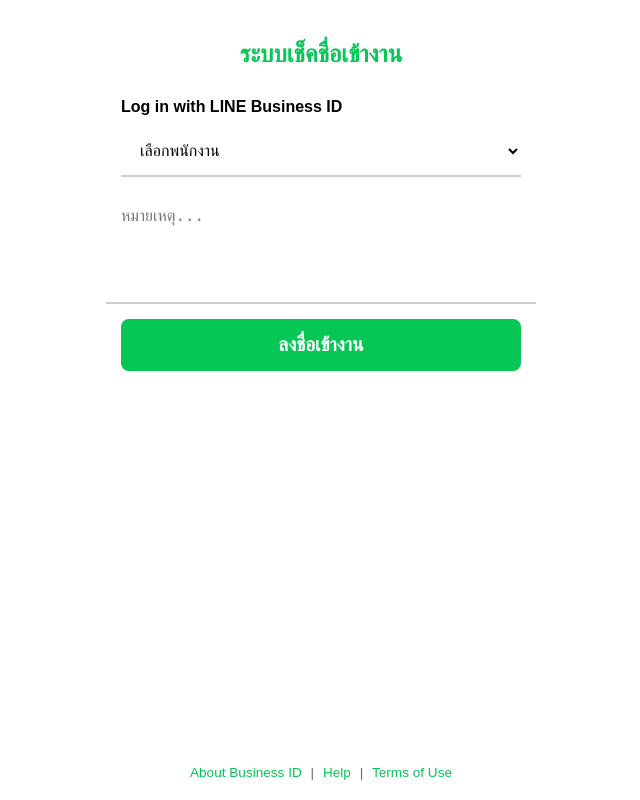
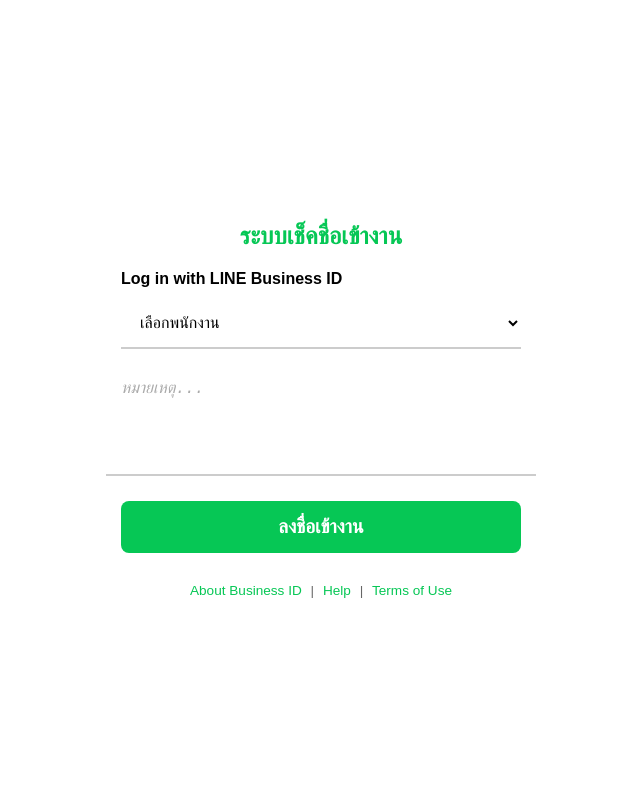
Before and after one commit to sekartwork-creator/webotkphitsanulok, a plain HTML site: page index.html in a window 1280 px wide. Shown: the whole page, without its empty margins (319-959 px from the left). Drawn offline with Linux system fonts and the light colour scheme.

Commit message:
Update index.html

```diff
--- a/index.html
+++ b/index.html
@@ -5,7 +5,7 @@
   <meta name="viewport" content="width=device-width, initial-scale=1.0">
   <title>Flat UI</title>
   <style>
-    /* ===== Body (พื้นหลัง) ===== */
+  /* ===== Body (จัดกลางทั้งแนวตั้ง/แนวนอน) ===== */
     body {
       margin: 0;
       padding: 20px;
@@ -13,6 +13,7 @@
       background-color: #fff;
       display: flex;
       flex-direction: column;
+      justify-content: center;
       align-items: center;
       min-height: 100vh;
       box-sizing: border-box;
@@ -22,17 +23,18 @@
     h2 {
       color: #06C755;
       font-weight: 700;
-      margin-bottom: 30px;
+      margin-bottom: 20px;
+      text-align: center;
     }
 
     /* ===== LINE Login ===== */
     .login-line {
       font-weight: 700;
       color: #000;
-      text-align: left;
       width: 100%;
       max-width: 400px;
       margin-bottom: 10px;
+      text-align: left;
     }
 
     /* ===== Dropdown / Input ===== */
@@ -42,7 +44,7 @@
       padding: 15px;
       margin-bottom: 15px;
       border: none;                  /* ไม่มีกรอบ */
-      border-bottom: 2px solid #ccc; /* ใช้เส้นใต้แทน */
+      border-bottom: 2px solid #ccc; /* เส้นใต้ */
       font-size: 1rem;
       background: transparent;       /* โปร่งใส */
       outline: none;
@@ -50,6 +52,12 @@
 
     select:focus, textarea:focus {
       border-bottom: 2px solid #06C755;
+    }
+
+    /* Placeholder ให้เป็นสีเทาบางๆ */
+    textarea::placeholder {
+      color: #aaa;
+      font-style: italic;
     }
 
     textarea {
@@ -69,6 +77,7 @@
       font-size: 1.2rem;
       font-weight: 700;
       cursor: pointer;
+      margin-top: 10px;
     }
 
     .btn:hover {
@@ -77,7 +86,7 @@
 
     /* ===== Footer ===== */
     footer {
-      margin-top: auto;
+      margin-top: 30px;
       font-size: 0.85rem;
       color: #666;
       text-align: center;
```
